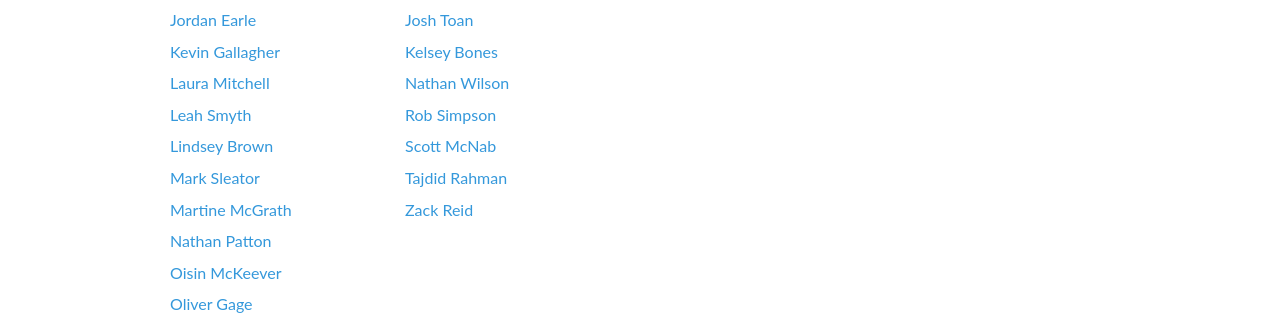
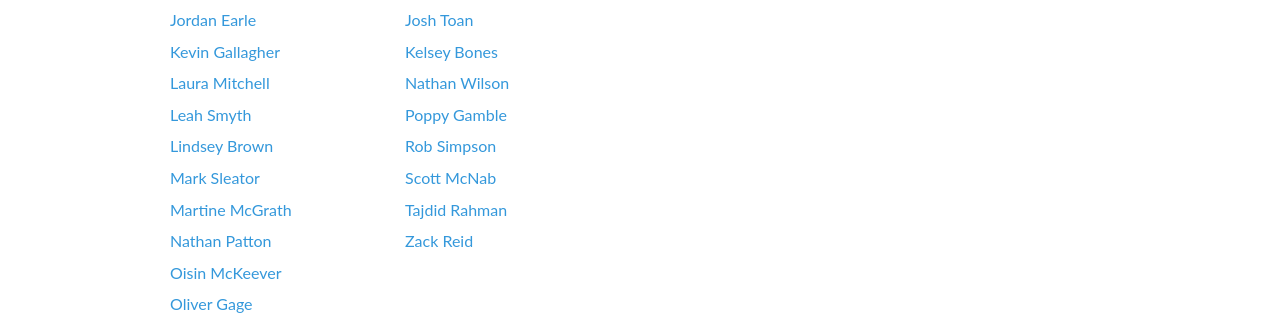
Before and after one commit to ixdbelfast/ixdbelfast.github.io, a Jekyll site: the page built from portfolios.html, in a window 1280 px wide and 900 px high, scrolled down 782 px. Shown: the part 155-484 px from the top of the window. Built offline with Jekyll 4.4.1, drawn with Linux system fonts in a browser that asks for light colours.

Commit message:
Adding Poppy to Yr2 list

```diff
--- a/_data/yeargroup.yml
+++ b/_data/yeargroup.yml
@@ -92,3 +92,6 @@ year2:
     - name: "Jemma Eagleson"
       url: "http://jemmaeagleson.com"
       twitter: "jemmaeagleson"
+    - name: "Poppy Gamble"
+      url: "http://poppygamble.com"
+      twitter: "poppygamble"
```
